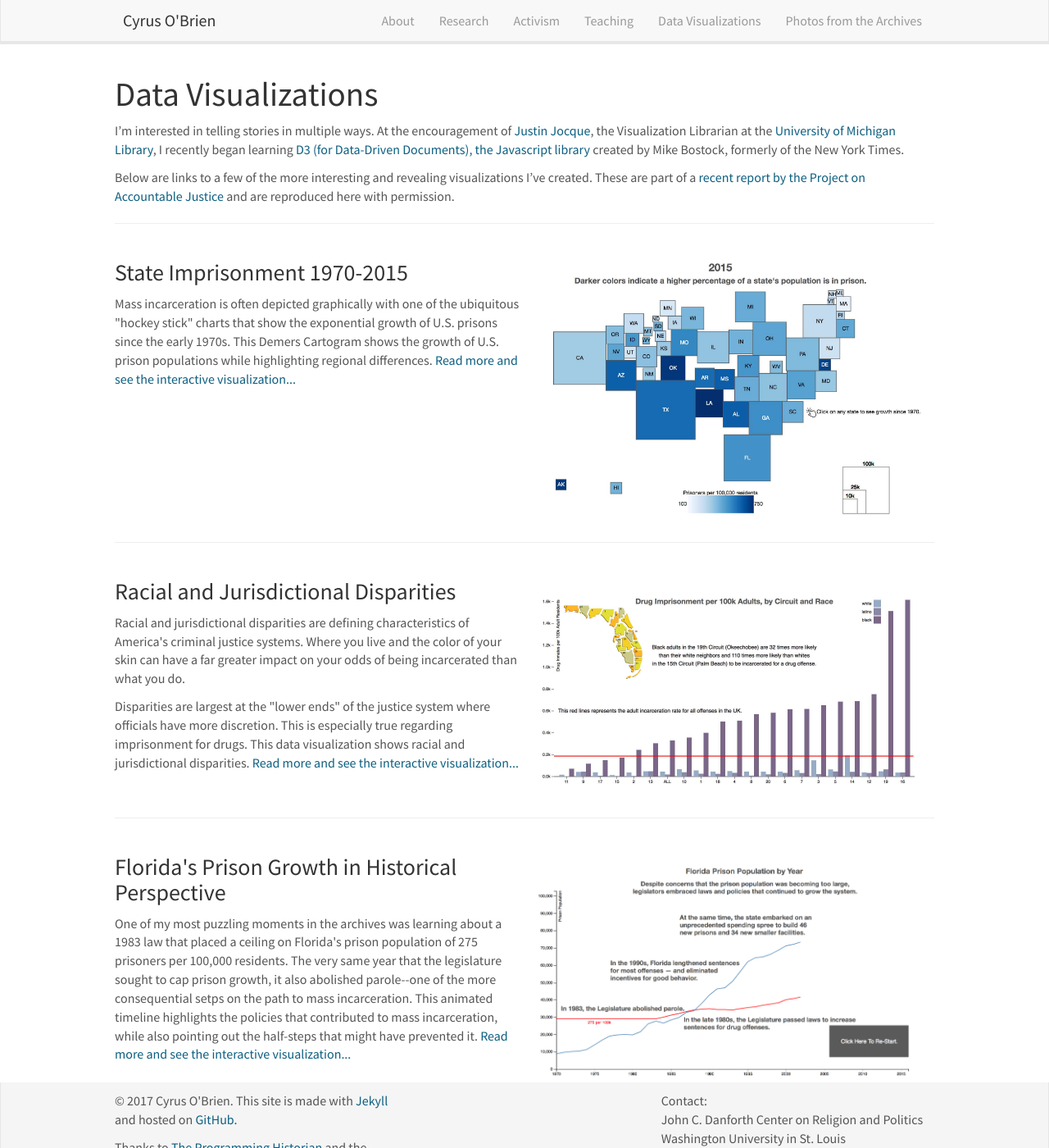
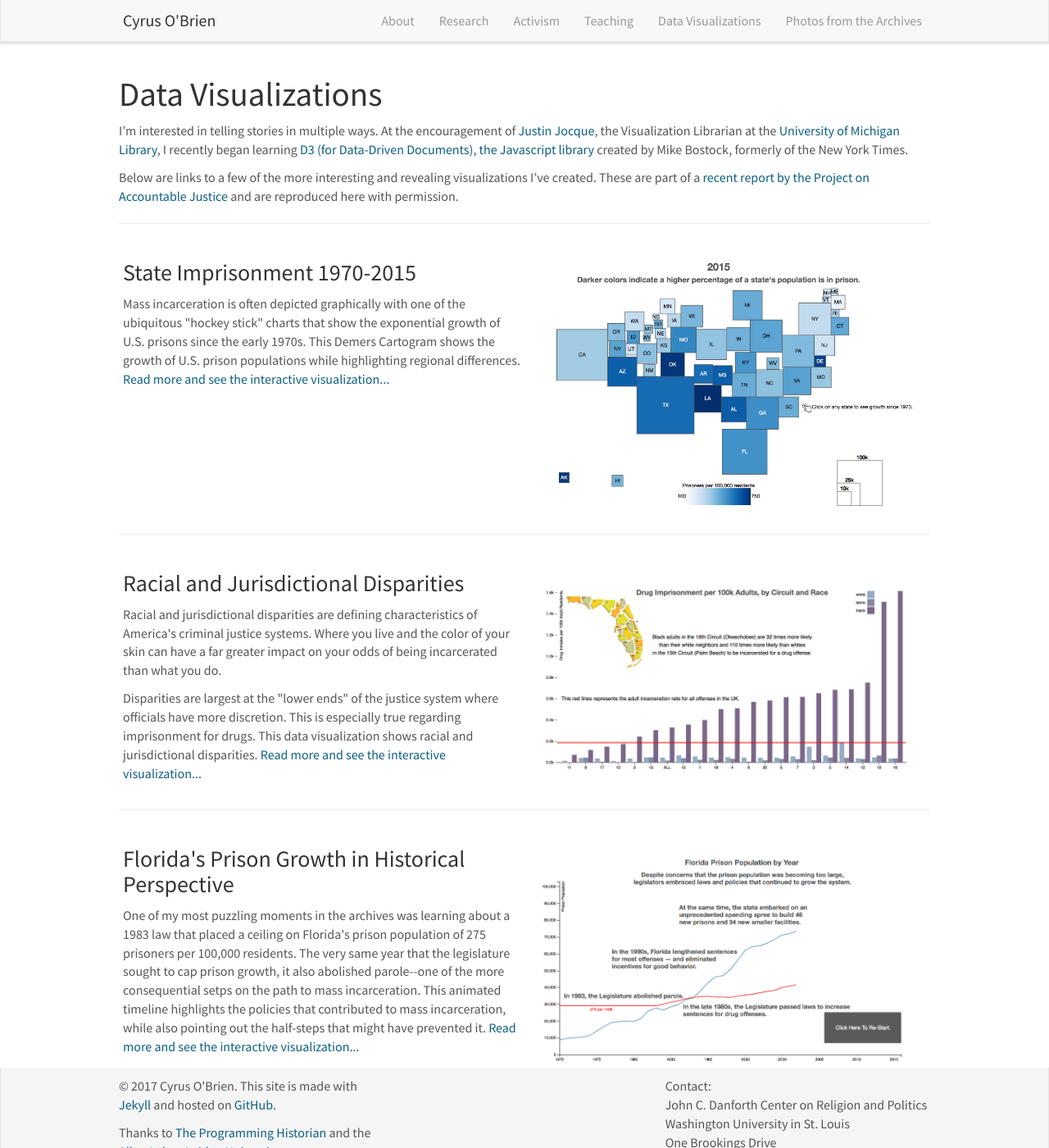
Before and after one commit to cyrusobrien/cyrusobrien, a Jekyll site: the page built from _pages/datavisualizations.md, in a window 1280 px wide and 1400 px high. Shown: the whole window at 82% size. Built offline with Jekyll 4.4.1, drawn with Linux system fonts in a browser that asks for light colours; nearby versions of some CDN libraries.

```diff
--- a/css/main.scss
+++ b/css/main.scss
@@ -76,14 +76,14 @@
 /* Grid overrides */
 .col-sm-1, .col-sm-2, .col-sm-3, .col-sm-5, .col-sm-6,
 .col-sm-7, .col-sm-8, .col-sm-9, .col-sm-10, .col-sm-11, .col-sm-12 {
-	padding-left: 0px;
-	padding-right: 0px;
+	padding-left: 5px;
+	padding-right: 5px;
 }
 
 /* Grid overrides */
 .col-sm-4 {
-	padding-left: 0px;
-	padding-right: 0px;
+	padding-left: 5px;
+	padding-right: 5px;
 }
 
 
```
